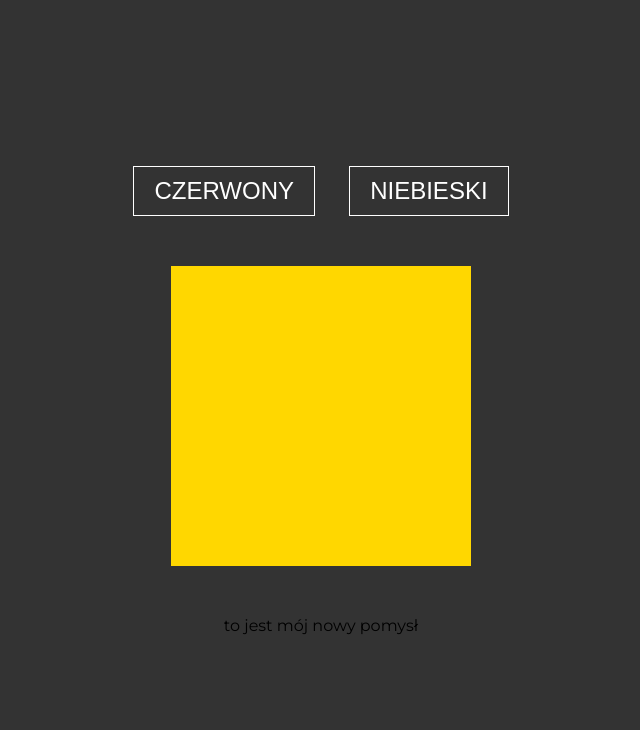
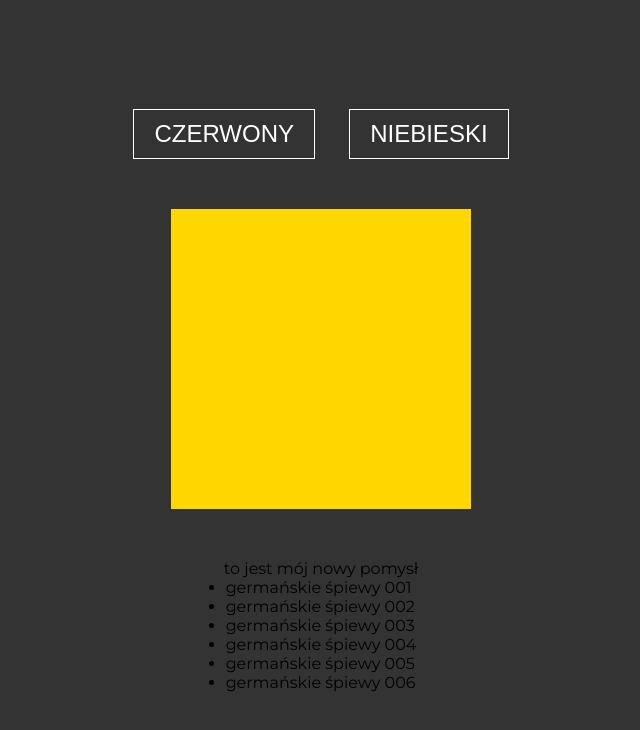
Before and after one commit to defnez/test, a plain HTML site: page GIT zadanie/index.html in a window 1280 px wide. Shown: the whole page, without its empty margins (319-959 px from the left). Drawn offline with nearby package versions, Linux system fonts and the light colour scheme; files that its build step writes are made by us from their sources.

Commit message:
added ul list

```diff
--- a/GIT zadanie/index.html
+++ b/GIT zadanie/index.html
@@ -19,6 +19,14 @@
 
     <div class="color"></div>
     <p>to jest mój nowy pomysł</p>
+    <ul>
+        <li>germańskie śpiewy 001</li>
+        <li>germańskie śpiewy 002</li>
+        <li>germańskie śpiewy 003</li>
+        <li>germańskie śpiewy 004</li>
+        <li>germańskie śpiewy 005</li>
+        <li>germańskie śpiewy 006</li>
+    </ul>
 
     <!-- <button class="remove-color">Przywróć kolor!</button> -->
 
```
